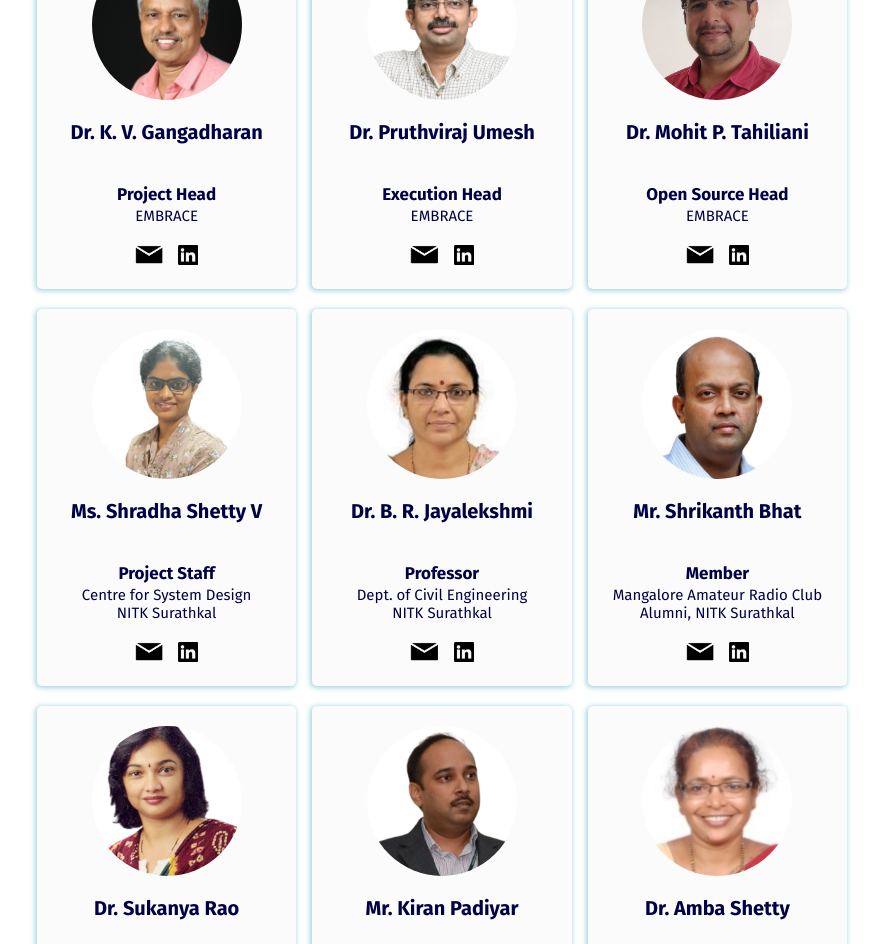
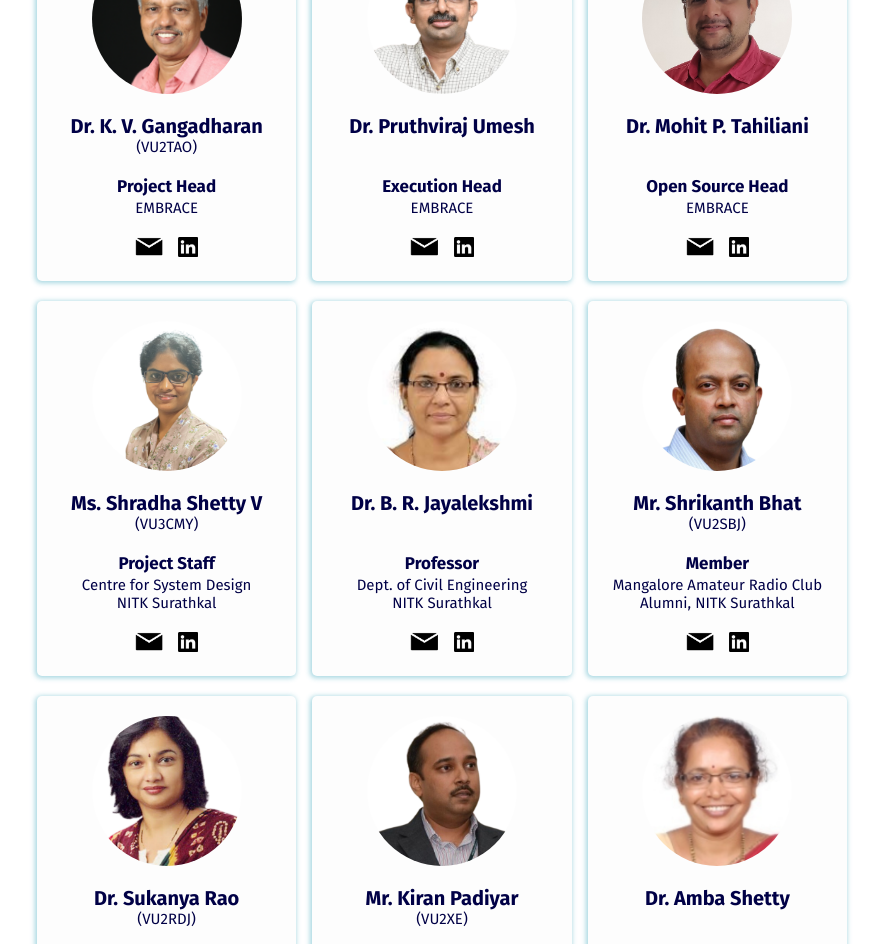
Before and after one commit to csd-robocon-nitk/embrace-website, a React (Vite) app: page /aboutus in a window 1280 px wide. Shown: the part 3560-4504 px from the top of the page, without its empty margins (198-1079 px from the left). Built offline with nearby package versions, Linux system fonts and the light colour scheme.

Commit message:
Added call-signs in core team details

```diff
--- a/src/pages/aboutus/aboutus.jsx
+++ b/src/pages/aboutus/aboutus.jsx
@@ -146,6 +146,7 @@ export default function Aboutus() {
 						<div className={s.card}>
 							<img src="/team/KVG.png" alt="" />
 							<h2>Dr. K. V. Gangadharan</h2>
+							<p>(VU2TAO)</p>
 							<div className={s.designation}>
 								<h3>Project Head</h3>
 								<p>EMBRACE</p>
@@ -166,6 +167,7 @@ export default function Aboutus() {
 						<div className={s.card}>
 							<img src="/team/PU.png" alt="" />
 							<h2>Dr. Pruthviraj Umesh</h2>
+							<p>&nbsp;</p>
 							<div className={s.designation}>
 								<h3>Execution Head</h3>
 								<p>EMBRACE</p>
@@ -186,6 +188,7 @@ export default function Aboutus() {
 						<div className={s.card}>
 							<img src="/team/mohit.jpg" alt="" />
 							<h2>Dr. Mohit P. Tahiliani</h2>
+							<p>&nbsp;</p>
 							<div className={s.designation}>
 								<h3>Open Source Head</h3>
 								<p>EMBRACE</p>
@@ -206,6 +209,7 @@ export default function Aboutus() {
 						<div className={s.card}>
 							<img src="/team/shradha.png" alt="" />
 							<h2>Ms. Shradha Shetty V</h2>
+							<p>(VU3CMY)</p>
 							<div className={s.designation}>
 								<h3>Project Staff</h3>
 								<p>Centre for System Design<br />NITK Surathkal</p>
@@ -226,6 +230,7 @@ export default function Aboutus() {
 						<div className={s.card}>
 							<img src="/team/jayalekshmi.png" alt="" />
 							<h2>Dr. B. R. Jayalekshmi</h2>
+							<p>&nbsp;</p>
 							<div className={s.designation}>
 								<h3>Professor</h3>
 								<p>Dept. of Civil Engineering<br />NITK Surathkal</p>
@@ -246,6 +251,7 @@ export default function Aboutus() {
 						<div className={s.card}>
 							<img src="/team/srikanth.png" alt="" />
 							<h2>Mr. Shrikanth Bhat</h2>
+							<p>(VU2SBJ)</p>
 							<div className={s.designation}>
 								<h3>Member</h3>
 								<p>Mangalore Amateur Radio Club<br />Alumni, NITK Surathkal</p>
@@ -266,6 +272,7 @@ export default function Aboutus() {
 						<div className={s.card}>
 							<img src="/team/sukanya.png" alt="" />
 							<h2>Dr. Sukanya Rao</h2>
+							<p>(VU2RDJ)</p>
 							<div className={s.designation}>
 								<h3>Member</h3>
 								<p>Mangalore Amateur Radio Club<br />Alumni, NITK Surathkal</p>
@@ -286,9 +293,10 @@ export default function Aboutus() {
 						<div className={s.card}>
 							<img src="/team/kiran.png" alt="" />
 							<h2>Mr. Kiran Padiyar</h2>
+							<p>(VU2XE)</p>
 							<div className={s.designation}>
 								<h3>Member</h3>
-								<p>Mangalore Amateur Radio Club</p>
+								<p>Mangalore Amateur Radio Club <br /><br /></p>
 							</div>
 							<div>
 								<a href="mailto:tahiliani@nitk.edu.in">
@@ -306,9 +314,10 @@ export default function Aboutus() {
 						<div className={s.card}>
 							<img src="/team/amba.png" alt="" />
 							<h2>Dr. Amba Shetty</h2>
+							<p>&nbsp;</p>
 							<div className={s.designation}>
 								<h3>GIS Head</h3>
-								<p>EMBRACE</p>
+								<p>EMBRACE <br /><br /></p>
 							</div>
 							<div>
 								<a href="mailto:tahiliani@nitk.edu.in">
--- a/src/pages/aboutus/aboutus.module.css
+++ b/src/pages/aboutus/aboutus.module.css
@@ -69,17 +69,17 @@ main.aboutus {
 
 .aboutus .content .cards .card {
     width: 32%;
-    background-color: #fbfbfb;
+    background-color: #fdfdfd;
     color: var(--dark-text);
     padding: 20px 20px;
     border-radius: 5px;
     box-shadow: -1px 1px 5px 1px #43abc079;
-    transition: 300ms;
-    cursor: pointer;
+    transition: 200ms;
+    /* cursor: pointer; */
 }
 
 .aboutus .content .cards .card:hover {
-    box-shadow: -2px 2px 5px 1px #43abc0be;
+    box-shadow: -2px 2px 5px 1px #43abc0a2;
 }
 
 .aboutus .content .cards .card h2 {
@@ -99,7 +99,6 @@ main.aboutus {
     text-align: center;
     font-size: 17px;
     margin-bottom: 2px;
-    margin-top: 20px;
 }
 
 .aboutus .content .cards .card div{
@@ -144,7 +143,7 @@ main.aboutus {
     display: flex;
     flex-direction: column;
     align-items: center;
-    gap: 20px;
+    /* gap: 20px; */
 }
 
 .aboutus .coreteam .cards .card h2 {
@@ -154,10 +153,12 @@ main.aboutus {
 .aboutus .coreteam .cards .card>img {
     border-radius: 50%;
     width: 150px;
+    margin-bottom: 20px;
 }
 
 .aboutus .coreteam .cards .card .designation {
     display: block;
+    margin: 20px 0px;
 }
 
 #email{
--- a/src/pages/aboutus/partners/partners.module.css
+++ b/src/pages/aboutus/partners/partners.module.css
@@ -5,7 +5,7 @@
 }
 
 .partners h1 {
-    font-size: 45px;
+    font-size: 40px;
 }
 
 .partners img {
```
